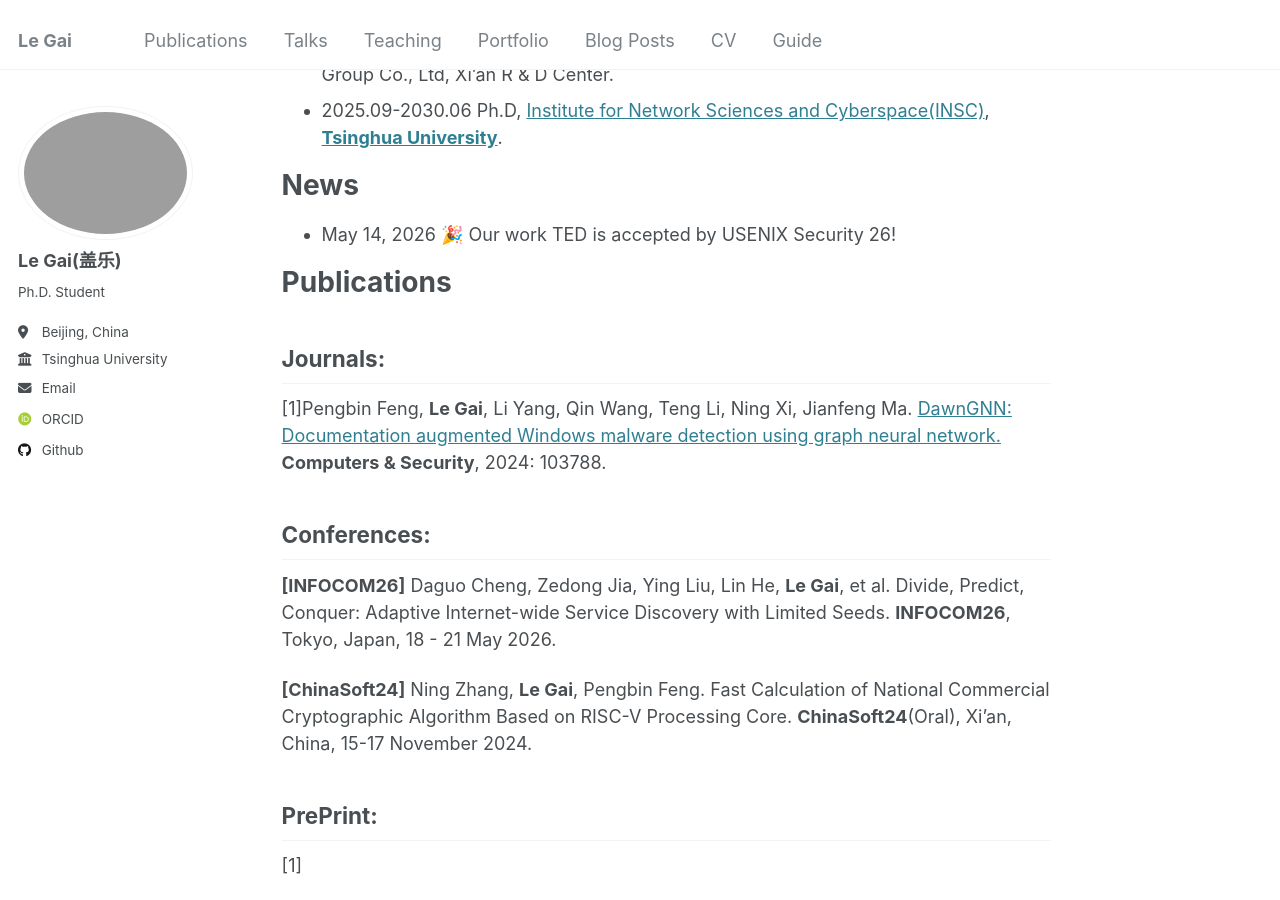
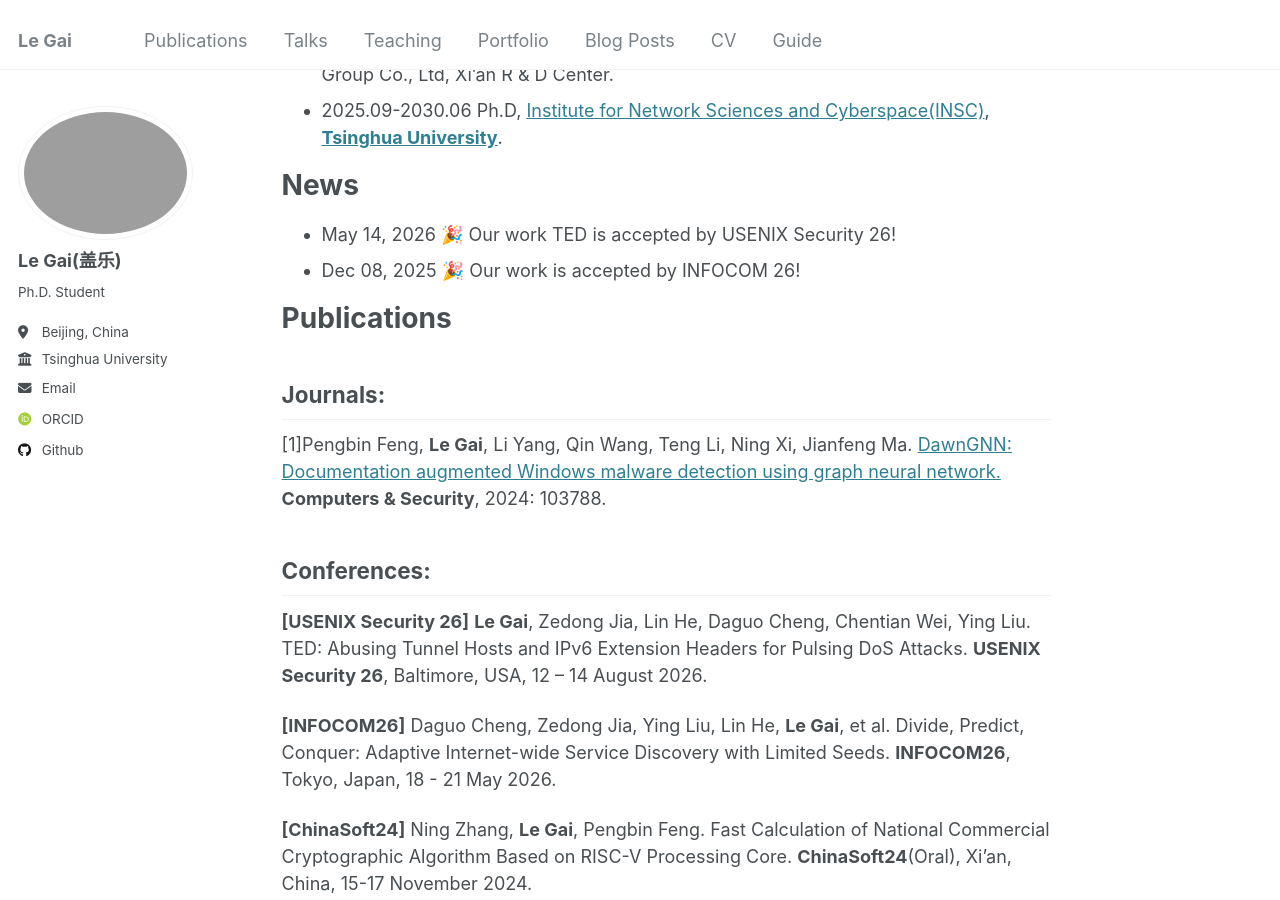
Before and after one commit to LeGai325/LeGai325.github.io, a Jekyll site: the page built from _pages/about.md, in a window 1280 px wide and 900 px high, scrolled down 653 px. Built offline with Jekyll 4.4.1, drawn with Linux system fonts in a browser that asks for light colours; some web fonts are replaced.

Commit message:
Update about.md

```diff
--- a/_pages/about.md
+++ b/_pages/about.md
@@ -27,6 +27,7 @@ My recent work focuses on the following research topics：
 # News
 
  - May 14, 2026 🎉 Our work TED is accepted by USENIX Security 26!
+ - Dec 08, 2025 🎉 Our work is accepted by INFOCOM 26!
 
 # Publications
 ## **Journals**:
@@ -36,6 +37,10 @@ My recent work focuses on the following research topics：
 **Computers & Security**, 2024: 103788.
 
 ## **Conferences**:
+
+**[USENIX Security 26]** **Le Gai**, Zedong Jia, Lin He, Daguo Cheng, Chentian Wei, Ying Liu.
+TED: Abusing Tunnel Hosts and IPv6 Extension Headers for Pulsing DoS Attacks.
+**USENIX Security 26**, Baltimore, USA, 12 – 14 August 2026.
 
 **[INFOCOM26]** Daguo Cheng, Zedong Jia, Ying Liu, Lin He, **Le Gai**, et al.
 Divide, Predict, Conquer: Adaptive Internet-wide Service Discovery with Limited Seeds.
```
